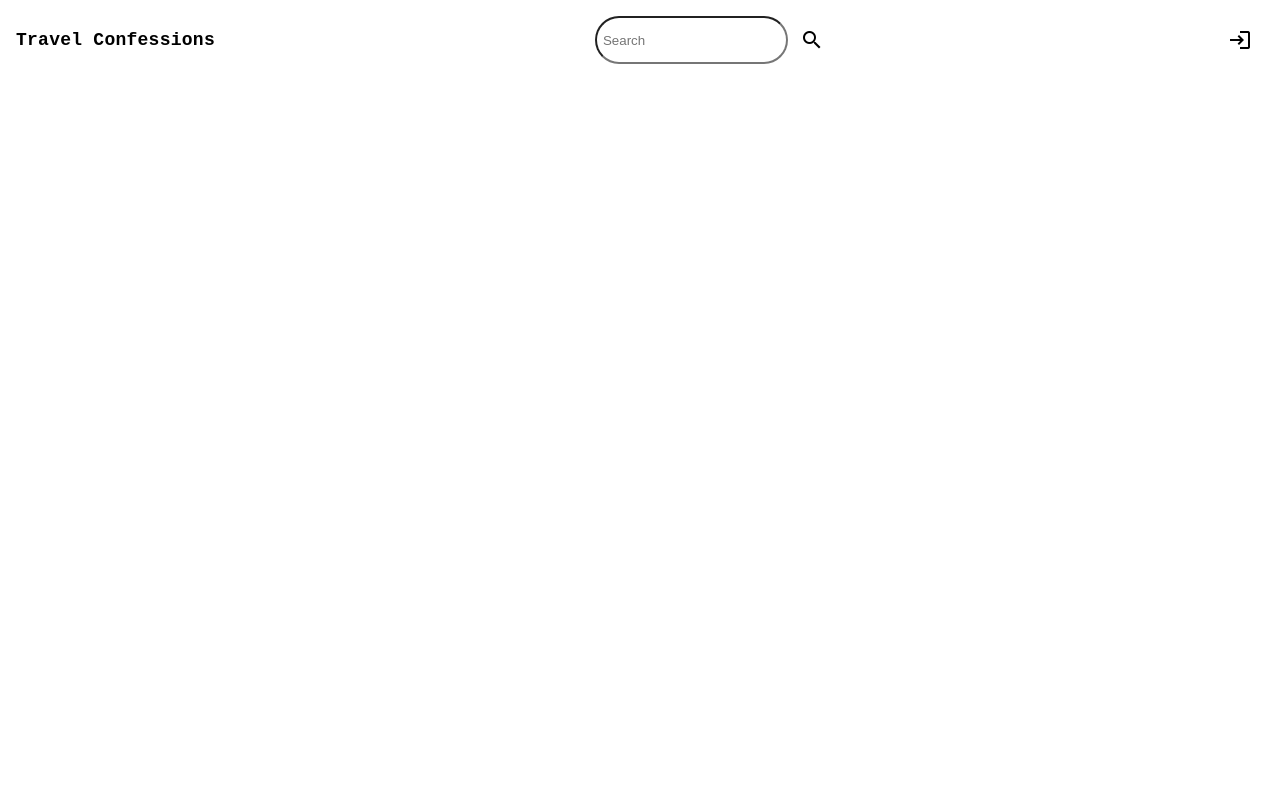
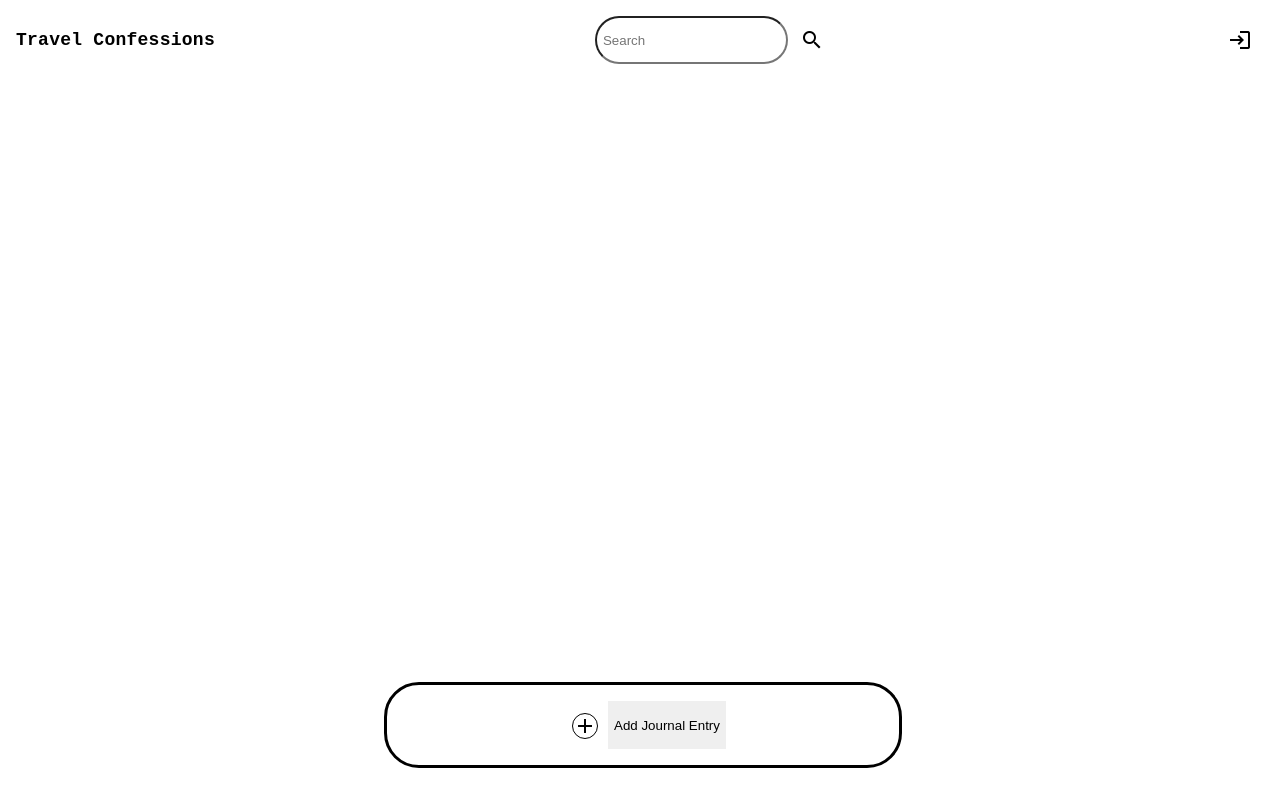
Before and after one commit to chachamottaki/travel-journal-angular, an Angular app: page / in a window 1280 px wide. Built offline with nearby package versions, Linux system fonts and the light colour scheme.

Commit message:
added sticky footer

```diff
--- a/src/app/app.component.html
+++ b/src/app/app.component.html
@@ -1,3 +1,4 @@
 
 
-  <div><app-header></app-header></div>
+  <app-header></app-header>
+  <app-footer></app-footer>
--- a/src/app/app.module.ts
+++ b/src/app/app.module.ts
@@ -11,12 +11,14 @@ import { MatIconModule } from '@angular/material/icon';
 import { AppComponent } from './app.component';
 import { HeaderComponent } from './header/header.component';
 import { SearchBarComponent } from './search-bar/search-bar.component';
+import { FooterComponent } from './footer/footer.component';
 
 @NgModule({
   declarations: [
     AppComponent,
     HeaderComponent,
-    SearchBarComponent
+    SearchBarComponent,
+    FooterComponent
   ],
   imports: [
     BrowserModule,
--- /dev/null
+++ b/src/app/footer/footer.component.css
@@ -0,0 +1,26 @@
+.footer{
+    position:fixed;
+    left: 30%;
+    bottom:4%;
+    height: 10%;
+    width:40%;
+    border: solid black;
+    border-radius: 35px;
+    display:flex;
+    flex-direction: column;
+    justify-content: center;
+}
+.center-hor {
+    display: flex;
+    flex-direction: row;
+    justify-content: center;
+}
+.footer-btn{
+
+    border: solid 1px black;
+    border-radius: 50%;
+}
+.footer-txt {
+    background-color: none;
+    border:none;
+}
--- /dev/null
+++ b/src/app/footer/footer.component.html
@@ -0,0 +1,12 @@
+
+<div class="footer">
+
+    <div></div>
+    <div class="center-hor">
+        <button mat-icon-button>
+            <mat-icon class="footer-btn" mat-icon>add</mat-icon>
+        </button>
+        <button class="footer-txt">Add Journal Entry</button>
+    </div>
+    <div></div>
+</div>
```
Also changed, not shown: src/app/footer/footer.component.ts (added, +10 -0 lines).
